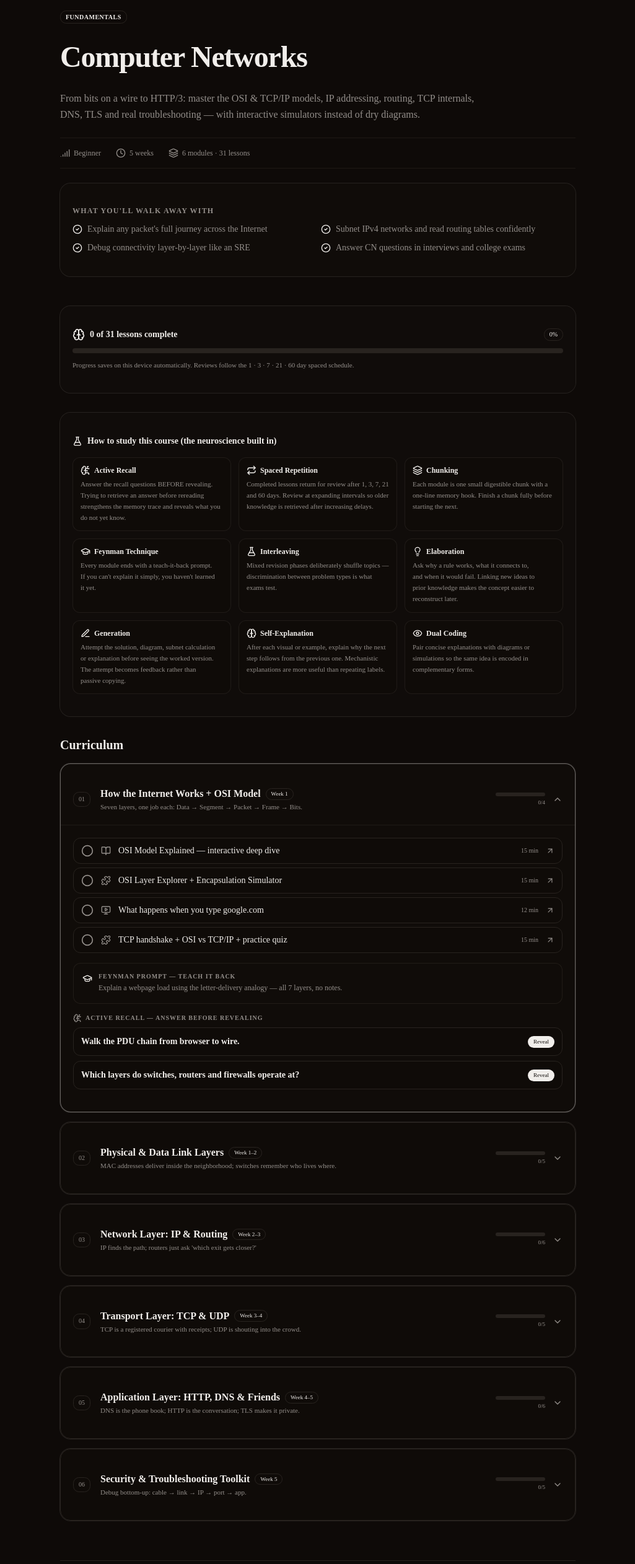
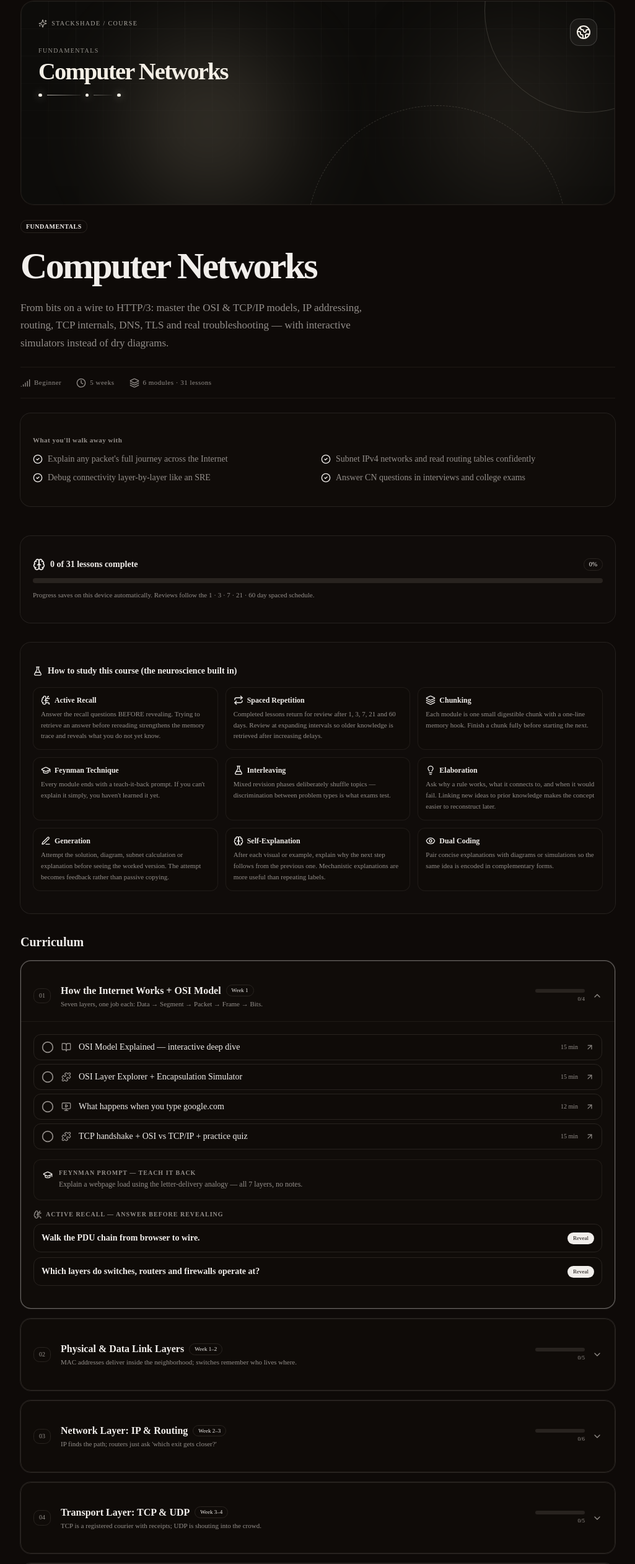
Before and after one commit to stack-shade/stack-shade.github.io, a Next.js app: page /courses/computer-networks in a window 1280 px wide. Shown: the part 209-2733 px from the top of the page at 62% size, without its empty margins (127-1152 px from the left). Built offline with nearby package versions, Linux system fonts and the light colour scheme.

Commit message:
add course hero posters and typography

```diff
--- a/src/app/(blog)/courses/[slug]/page.tsx
+++ b/src/app/(blog)/courses/[slug]/page.tsx
@@ -6,6 +6,7 @@ import { ArrowLeft, ArrowRight, CheckCircle2, Clock, Layers, Signal } from "luci
 import { Badge } from "@/components/ui/badge";
 import { Card, CardContent } from "@/components/ui/card";
 import { CourseStudy } from "@/components/courses/course-study";
+import { CoursePoster } from "@/components/courses/course-poster";
 import { COURSES, getCourse, courseStats } from "@/lib/courses-data";
 
 interface PageProps {
@@ -60,7 +61,7 @@ export default async function CoursePage({ params }: PageProps) {
   const others = COURSES.filter((c) => c.slug !== course.slug).slice(0, 3);
 
   return (
-    <main className="max-w-4xl mx-auto px-4 sm:px-6 lg:px-8 py-16 md:py-24">
+    <main className="stack-courses max-w-5xl mx-auto px-4 sm:px-6 lg:px-8 py-12 md:py-20">
       {/* Back link */}
       <div className="mb-10">
         <Link
@@ -72,8 +73,9 @@ export default async function CoursePage({ params }: PageProps) {
         </Link>
       </div>
 
-      {/* Course header */}
+      {/* Course poster + header */}
       <header className="space-y-6 mb-12">
+        <CoursePoster title={course.title} category={course.category} icon={course.icon} />
         <div className="flex flex-wrap items-center gap-2">
           <Badge variant="outline" className="border-border text-foreground uppercase text-[10px] tracking-wider font-semibold">
             {course.category}
@@ -82,12 +84,12 @@ export default async function CoursePage({ params }: PageProps) {
             <Badge className="uppercase text-[10px] tracking-wider font-semibold">Flagship</Badge>
           )}
         </div>
-        <h1 className="text-3xl sm:text-5xl font-black tracking-tight leading-tight">{course.title}</h1>
-        <p className="text-muted-foreground text-sm sm:text-base leading-relaxed max-w-2xl">
+        <h1 className="courses-display text-4xl sm:text-5xl md:text-6xl font-bold leading-tight">{course.title}</h1>
+        <p className="courses-copy text-muted-foreground max-w-3xl">
           {course.description}
         </p>
 
-        <div className="flex flex-wrap items-center gap-6 text-xs text-muted-foreground font-mono border-y border-border/60 py-4">
+        <div className="courses-meta flex flex-wrap items-center gap-6 text-muted-foreground border-y border-border/60 py-4">
           <span className="flex items-center gap-1.5">
             <Signal className="w-4 h-4" />
             {course.level}
@@ -105,7 +107,7 @@ export default async function CoursePage({ params }: PageProps) {
         {/* Outcomes */}
         <Card className="bg-card/30 border-border">
           <CardContent className="p-5">
-            <h2 className="text-xs font-bold uppercase tracking-widest text-muted-foreground mb-3">
+            <h2 className="courses-meta font-bold text-muted-foreground mb-3">
               What you&apos;ll walk away with
             </h2>
             <ul className="grid sm:grid-cols-2 gap-2.5">
@@ -125,7 +127,7 @@ export default async function CoursePage({ params }: PageProps) {
 
       {/* Related courses */}
       <div className="mt-16 pt-10 border-t border-border">
-        <h2 className="text-xs font-bold uppercase tracking-widest text-muted-foreground mb-5">
+        <h2 className="courses-meta font-bold text-muted-foreground mb-5">
           Keep going
         </h2>
         <div className="grid sm:grid-cols-3 gap-4">
```
